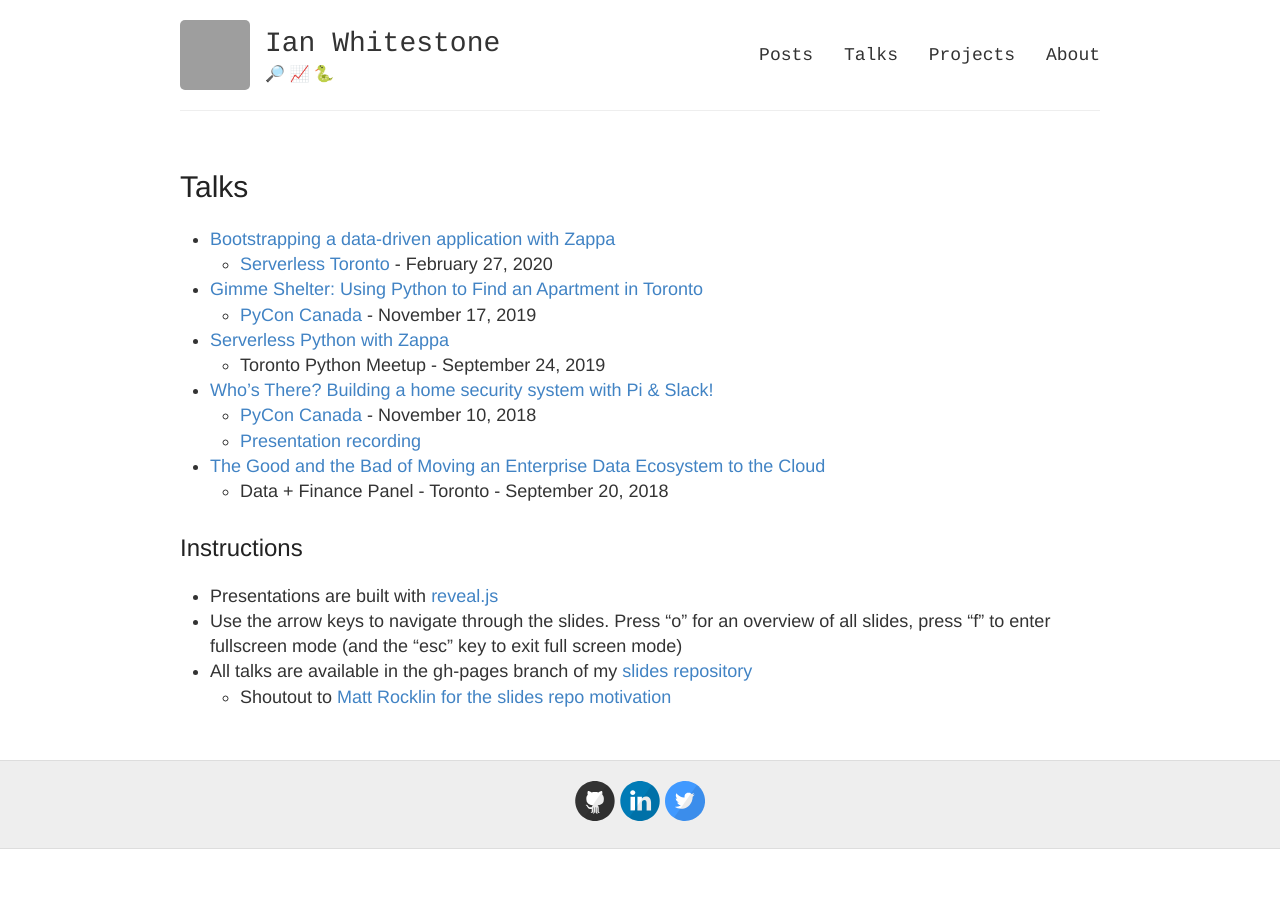
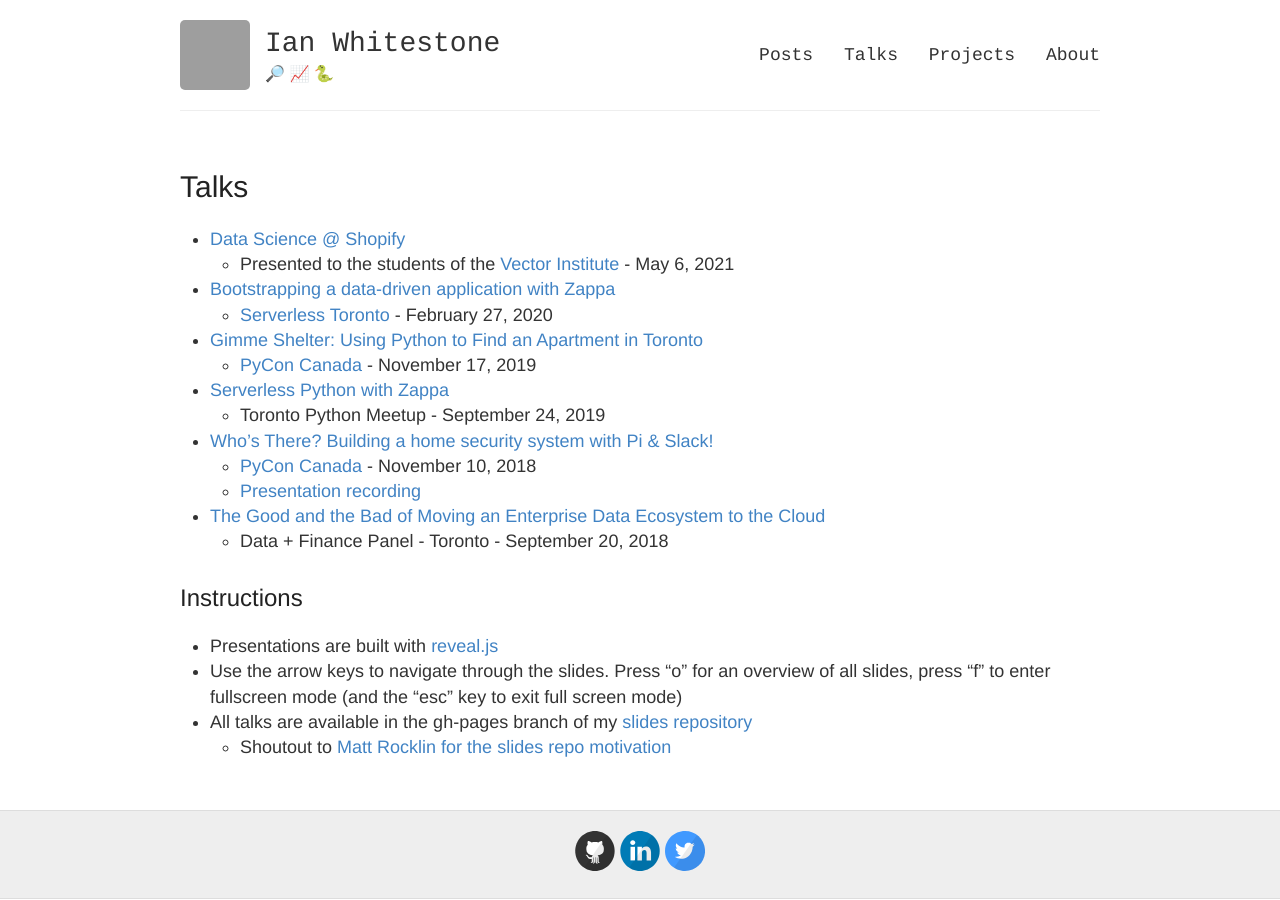
Before and after one commit to ian-whitestone/ian-whitestone.github.io, a Jekyll site: the page built from pages/talks.md, in a window 1280 px wide. Built offline with Jekyll 4.4.1, drawn with Linux system fonts in a browser that asks for light colours; grey boxes are pictures that could not be loaded.

Commit message:
Add link to Data Science @ Shopify presentation

```diff
--- a/pages/talks.md
+++ b/pages/talks.md
@@ -4,6 +4,8 @@ title: Talks
 permalink: /talks/
 ---
 
+*   [Data Science @ Shopify](https://ianwhitestone.work/slides-v2/data-science-at-shopify.html)
+    * Presented to the students of the [Vector Institute](https://vectorinstitute.ai/) - May 6, 2021
 *   [Bootstrapping a data-driven application with Zappa](https://ianwhitestone.work/slides/serverless-meetup-feb-2020.html)
     *   [Serverless Toronto](https://www.meetup.com/Serverless-Toronto/events/267827023/) - February 27, 2020
 *   [Gimme Shelter: Using Python to Find an Apartment in Toronto](https://ianwhitestone.work/slides/pycon-canada-2019.html)
```
